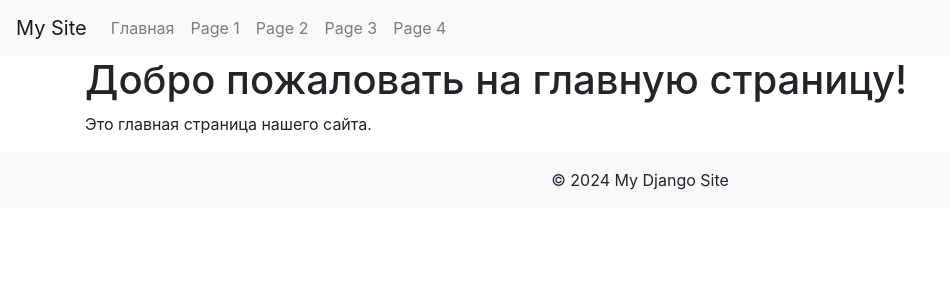
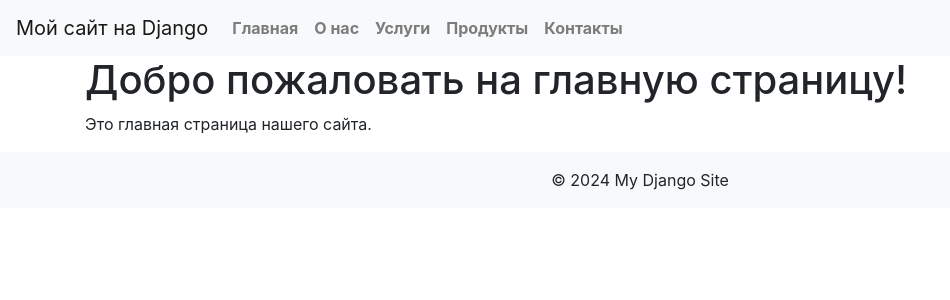
Before and after one commit to janisfs/DJ02-Django-homework, a Django app: page / in a window 1280 px wide. Shown: the top 300 px of the page, without its empty margins (0-950 px from the left). Run offline with Django 5.2, Linux system fonts and the light colour scheme; some libraries are stand-ins or nearby versions.

Commit message:
add some style

```diff
--- a/django_app/django_app/urls.py
+++ b/django_app/django_app/urls.py
@@ -20,8 +20,8 @@ from myproject import views
 
 urlpatterns = [
     path('', views.index, name='index'),
-    path('page1/', views.page1, name='page1'),
-    path('page2/', views.page2, name='page2'),
-    path('page3/', views.page3, name='page3'),
-    path('page4/', views.page4, name='page4'),
+    path('about/', views.page1, name='about'),
+    path('service/', views.page2, name='service'),
+    path('products/', views.page3, name='products'),
+    path('contacts/', views.page4, name='contacts'),
 ]
--- a/django_app/myproject/templates/myproject/page1.html
+++ b/django_app/myproject/templates/myproject/about.html
@@ -3,6 +3,6 @@
 {% block title %}Page 1{% endblock %}
 
 {% block content %}
-    <h1>Page 1</h1>
+    <h1>О нас</h1>
     <p>This is the content of Page 1.</p>
 {% endblock %}
--- a/django_app/myproject/templates/myproject/page2.html
+++ b/django_app/myproject/templates/myproject/contacts.html
@@ -3,6 +3,6 @@
 {% block title %}Page 1{% endblock %}
 
 {% block content %}
-    <h1>Page 1</h1>
+    <h1>Контакты</h1>
     <p>This is the content of Page 2.</p>
 {% endblock %}
--- a/django_app/myproject/templates/myproject/menu.html
+++ b/django_app/myproject/templates/myproject/menu.html
@@ -1,16 +1,16 @@
 <nav class="navbar navbar-expand-lg navbar-light bg-light">
-    <a class="navbar-brand" href="#">My Site</a>
+    <a class="navbar-brand" href="{% url 'index' %}">Мой сайт на Django</a>
     <button class="navbar-toggler" type="button" data-toggle="collapse" data-target="#navbarNav"
             aria-controls="navbarNav" aria-expanded="false" aria-label="Toggle navigation">
         <span class="navbar-toggler-icon"></span>
     </button>
     <div class="collapse navbar-collapse" id="navbarNav">
         <ul class="navbar-nav">
-            <li class="nav-item"><a class="nav-link" href="{% url 'index' %}">Главная</a></li>
-            <li class="nav-item"><a class="nav-link" href="{% url 'page1' %}">Page 1</a></li>
-            <li class="nav-item"><a class="nav-link" href="{% url 'page2' %}">Page 2</a></li>
-            <li class="nav-item"><a class="nav-link" href="{% url 'page3' %}">Page 3</a></li>
-            <li class="nav-item"><a class="nav-link" href="{% url 'page4' %}">Page 4</a></li>
+            <li class="nav-item"><a class="nav-link" href="{% url 'index' %}"><b>Главная</b></a></li>
+            <li class="nav-item"><a class="nav-link" href="{% url 'about' %}"><b>О нас</b></a></li>
+            <li class="nav-item"><a class="nav-link" href="{% url 'service' %}"><b>Услуги</b></a></li>
+            <li class="nav-item"><a class="nav-link" href="{% url 'products' %}"><b>Продукты</b></a></li>
+            <li class="nav-item"><a class="nav-link" href="{% url 'contacts' %}"><b>Контакты</b></a></li>
         </ul>
     </div>
 </nav>
--- a/django_app/myproject/templates/myproject/page3.html
+++ b/django_app/myproject/templates/myproject/products.html
@@ -3,6 +3,6 @@
 {% block title %}Page 1{% endblock %}
 
 {% block content %}
-    <h1>Page 1</h1>
-    <p>This is the content of Page 3.</p>
+    <h1>Продукты</h1>
+    <p>This is the content of Page 4.</p>
 {% endblock %}
--- a/django_app/myproject/templates/myproject/page4.html
+++ b/django_app/myproject/templates/myproject/service.html
@@ -3,6 +3,6 @@
 {% block title %}Page 1{% endblock %}
 
 {% block content %}
-    <h1>Page 1</h1>
-    <p>This is the content of Page 4.</p>
+    <h1>Услуги</h1>
+    <p>This is the content of Page 3.</p>
 {% endblock %}
--- a/django_app/myproject/views.py
+++ b/django_app/myproject/views.py
@@ -7,13 +7,13 @@ def index(request):
     return render(request, 'myproject/index.html')
 
 def page1(request):
-    return render(request, 'myproject/page1.html')
+    return render(request, 'myproject/about.html')
 
 def page2(request):
-    return render(request, 'myproject/page2.html')
+    return render(request, 'myproject/contacts.html')
 
 def page3(request):
-    return render(request, 'myproject/page3.html')
+    return render(request, 'myproject/service.html')
 
 def page4(request):
-    return render(request, 'myproject/page4.html')
+    return render(request, 'myproject/products.html')
```
